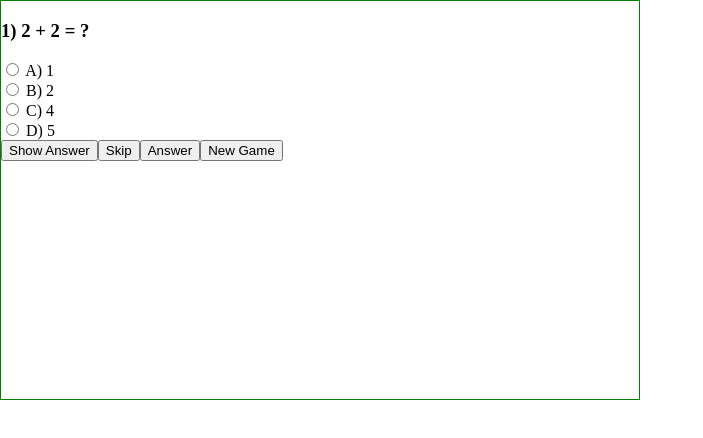
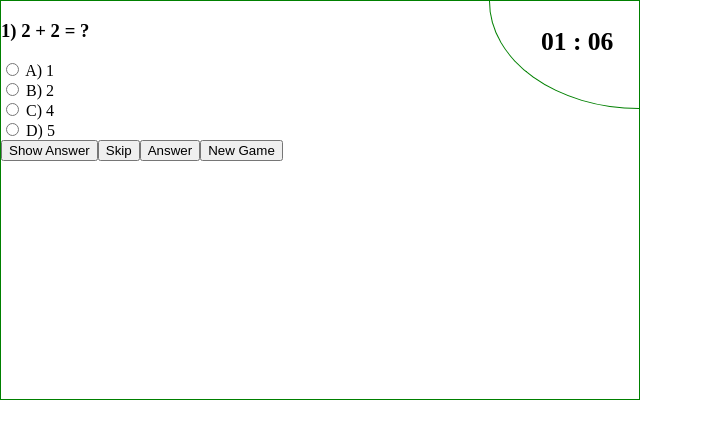
Before and after one commit to sinantuncc/Interactive-Quiz-Game, a plain HTML site: page index.html in a window 1280 px wide. Both pictures are taken after a click on the button "Start Quiz". Shown: the whole page, without its empty margins (0-703 px from the left). Drawn offline with nearby package versions, Linux system fonts and the light colour scheme.

Commit message:
add countdown for  question

```diff
--- a/script.js
+++ b/script.js
@@ -13,6 +13,8 @@ let data;
 let message = document.querySelector(".message");
 
 const answerBtn = document.querySelector("#answer");
+
+const time = document.querySelector(".time");
 
 // get data
 
@@ -59,6 +61,8 @@ const displayQuestions = (isShowAnswer = false, newData = null) => {
       answers[index].textContent = value[0].toUpperCase() + ") " + value[1];
     });
 
+    countdown();
+
     if (isShowAnswer) message.textContent = data[remember]["correct_answer"];
   } else {
     showResults();
@@ -95,7 +99,7 @@ function answer(choice) {
   }
 }
 
-function skip(choice) {
+function skip(choice=null) {
   userAnswers.push(null);
   if (choice) choice.checked = false;
 
@@ -163,3 +167,34 @@ const newGame = () => {
 
   displayQuestions(false, newData);
 };
+
+const countdown = () => {
+  let i = 67;
+  let m, s;
+
+  const timer = setInterval(() => {
+    m = Number.parseInt(i / 60);
+    s = i - m * 60;
+    console.log(m, s);
+    m = check(m);
+    s = check(s);
+    time.textContent = m + " : " + s;
+    i--;
+
+    if (i < 0){
+      clearInterval(timer);
+      skip();
+    }
+  }, 1000);
+
+
+
+
+  function check(num) {
+     if(num < 10) {
+     return num = "0" + num
+    } else {
+     return num;
+    }
+  }
+};
--- a/style.css
+++ b/style.css
@@ -29,7 +29,6 @@ body{
     padding: 1em 1em 2em 2em ;
     font-size: 1.6em;
     font-weight: 900;
-    display: none;
 }
 
 .game-panel{
@@ -49,3 +48,4 @@ body{
 #buttons{
     display: flex;
 }
+input['name:answer'].
```
Also changed, not shown: index.html (+1 -1 lines).
